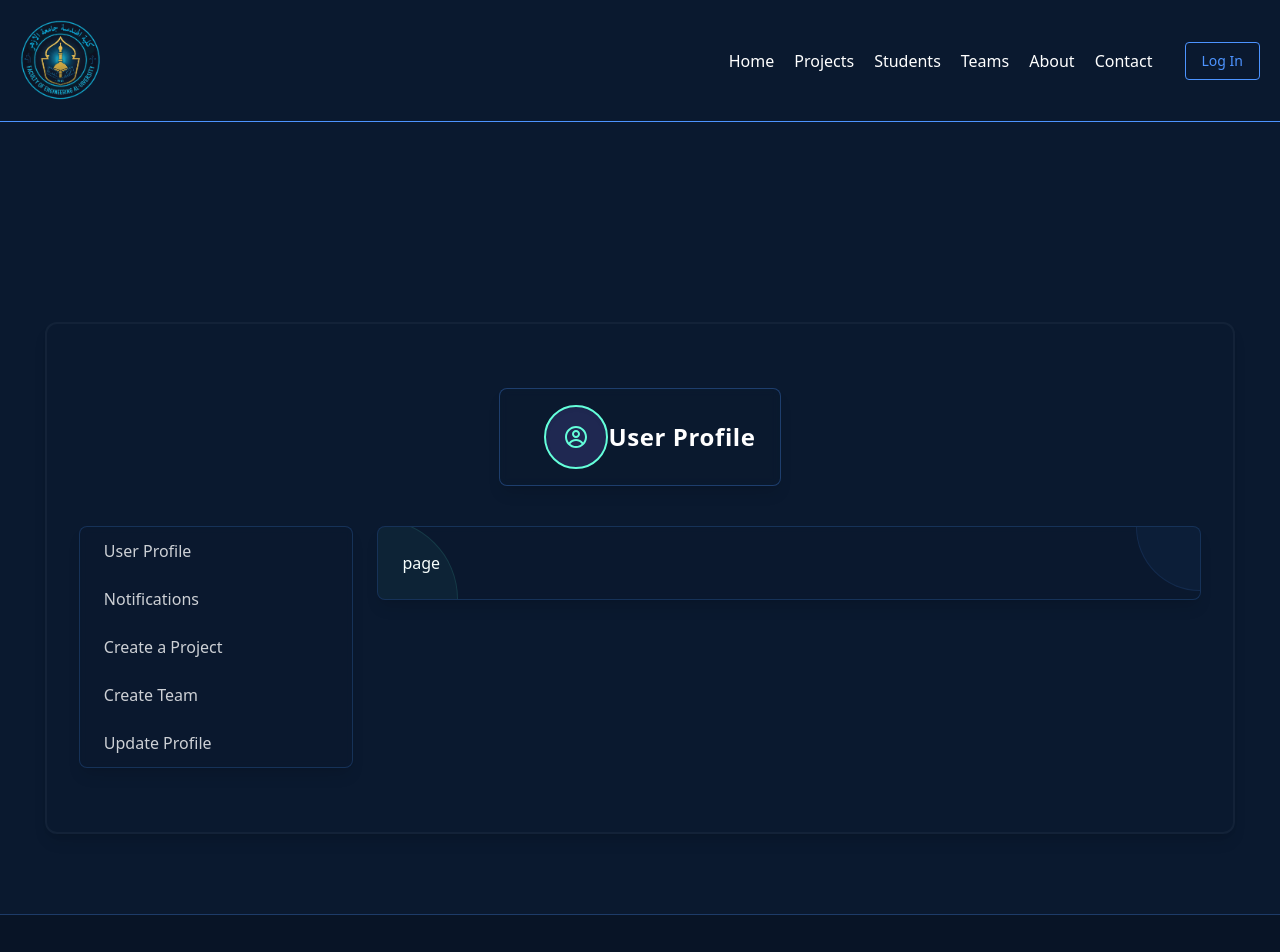
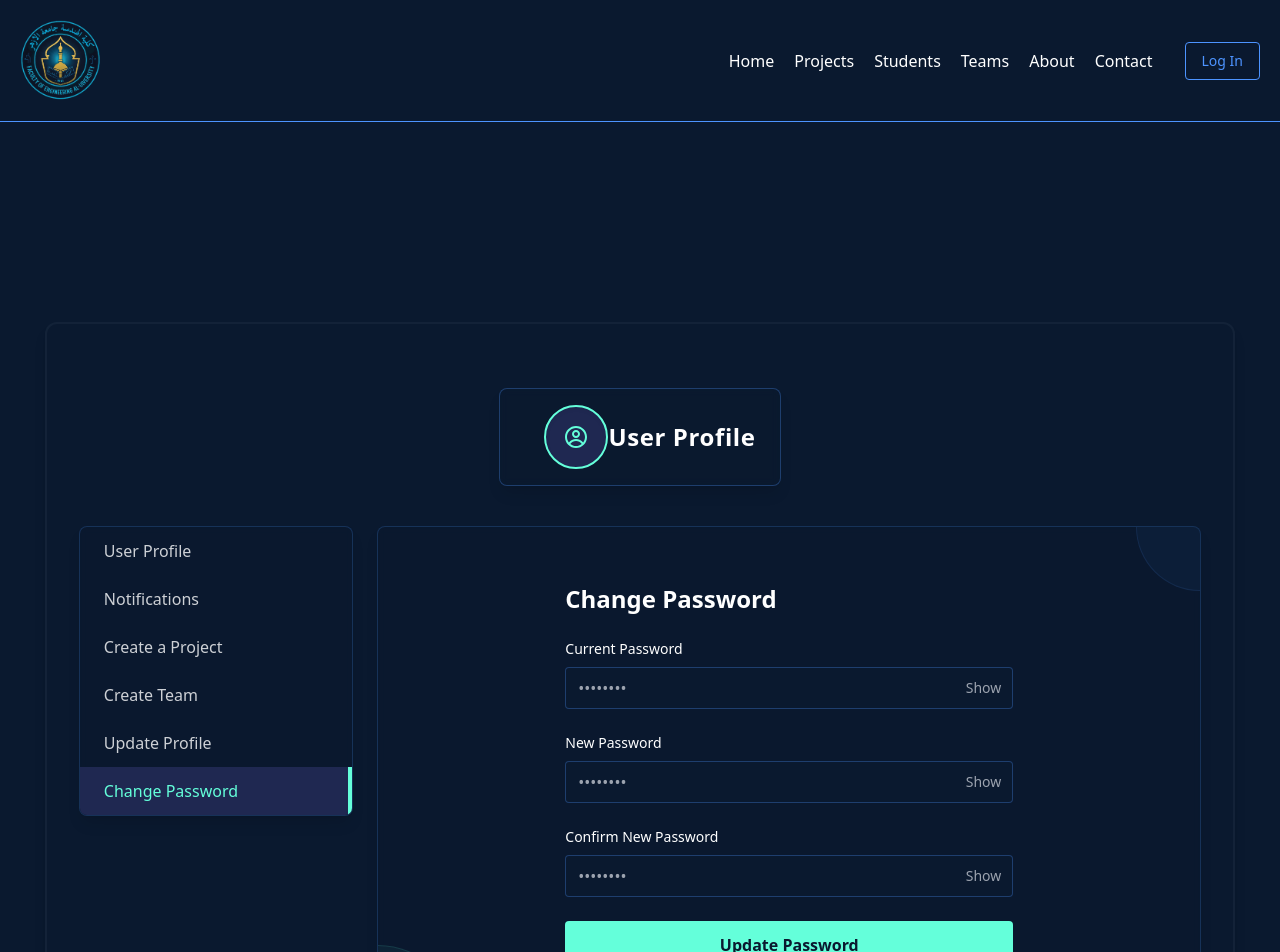
Before and after one commit to abdelrahman-ahmed-nassar/Electronics-projects-showcase, a Next.js app: page /profile/changePassword in a window 1280 px wide. Shown: the top 952 px of the page. Built offline with nearby package versions, Linux system fonts and the light colour scheme; no server answers.

Commit message:
add the change password

```diff
--- a/app/_components/layout/SecondaryNav.tsx
+++ b/app/_components/layout/SecondaryNav.tsx
@@ -30,6 +30,11 @@ const NavLinks = [
     id: "update-profile",
     href: "/profile/settings",
     label: "Update Profile",
+  },
+  {
+    id: "change-password",
+    href: "/profile/changePassword",
+    label: "Change Password",
   },
 ];
 
--- a/app/profile/changePassword/page.tsx
+++ b/app/profile/changePassword/page.tsx
@@ -1,9 +1,239 @@
-import React from 'react'
+"use client";
 
-const page = () => {
+import React, { useState } from "react";
+import { createClient } from "@/utils/supabase/client";
+import { toast } from "react-toastify";
+import { translateSupabaseErrors } from "@/app/_lib/helpers/translateSupabaseErrors";
+
+const ChangePasswordPage = () => {
+  const [currentPassword, setCurrentPassword] = useState("");
+  const [newPassword, setNewPassword] = useState("");
+  const [confirmPassword, setConfirmPassword] = useState("");
+  const [isLoading, setIsLoading] = useState(false);
+  const [showCurrentPassword, setShowCurrentPassword] = useState(false);
+  const [showNewPassword, setShowNewPassword] = useState(false);
+  const [showConfirmPassword, setShowConfirmPassword] = useState(false);
+  const [errors, setErrors] = useState<{
+    currentPassword?: string;
+    newPassword?: string;
+    confirmPassword?: string;
+  }>({});
+
+  const validateForm = () => {
+    const newErrors = {} as typeof errors;
+    let isValid = true;
+
+    if (!currentPassword) {
+      newErrors.currentPassword = "Current password is required";
+      isValid = false;
+    }
+
+    if (!newPassword) {
+      newErrors.newPassword = "New password is required";
+      isValid = false;
+    } else if (newPassword.length < 8) {
+      newErrors.newPassword = "Password must be at least 8 characters";
+      isValid = false;
+    }
+
+    if (!confirmPassword) {
+      newErrors.confirmPassword = "Please confirm your password";
+      isValid = false;
+    } else if (newPassword !== confirmPassword) {
+      newErrors.confirmPassword = "Passwords do not match";
+      isValid = false;
+    }
+
+    setErrors(newErrors);
+    return isValid;
+  };
+
+  const handleSubmit = async (e: React.FormEvent) => {
+    e.preventDefault();
+
+    if (!validateForm()) {
+      return;
+    }
+
+    setIsLoading(true);
+
+    try {
+      const supabase = createClient();
+
+      // First verify the current password by attempting to sign in
+      const { error: signInError } = await supabase.auth.signInWithPassword({
+        email: (await supabase.auth.getUser()).data.user?.email || "",
+        password: currentPassword,
+      });
+
+      if (signInError) {
+        setErrors({
+          currentPassword: "Current password is incorrect",
+        });
+        toast.error("Current password is incorrect");
+        setIsLoading(false);
+        return;
+      }
+
+      // Update the password
+      const { error } = await supabase.auth.updateUser({
+        password: newPassword,
+      });
+
+      if (error) {
+        toast.error(
+          translateSupabaseErrors(error.message) || "Failed to update password"
+        );
+        console.error("Password update error:", error);
+        setIsLoading(false);
+        return;
+      }
+
+      // Success
+      toast.success("Password updated successfully");
+      setCurrentPassword("");
+      setNewPassword("");
+      setConfirmPassword("");
+      setErrors({});
+    } catch (error) {
+      console.error("Error changing password:", error);
+      toast.error("An unexpected error occurred");
+    } finally {
+      setIsLoading(false);
+    }
+  };
+
   return (
-    <div>page</div>
-  )
-}
+    <div className="max-w-md mx-auto py-8">
+      <h1 className="text-2xl font-bold mb-6 text-white">Change Password</h1>
 
-export default page
+      <form onSubmit={handleSubmit} className="space-y-6">
+        {/* Current Password Field */}
+        <div>
+          <div className="flex justify-between mb-2">
+            <label
+              htmlFor="currentPassword"
+              className="block text-sm font-medium text-white"
+            >
+              Current Password
+            </label>
+          </div>
+          <div className="relative">
+            <input
+              id="currentPassword"
+              name="currentPassword"
+              type={showCurrentPassword ? "text" : "password"}
+              value={currentPassword}
+              onChange={(e) => setCurrentPassword(e.target.value)}
+              className={`w-full px-3 py-2 bg-navy border rounded focus:outline-none focus:ring-2 focus:ring-mint-green focus:border-transparent ${
+                errors.currentPassword
+                  ? "border-red-500"
+                  : "border-electric-blue/30"
+              }`}
+              placeholder="••••••••"
+            />
+            <button
+              type="button"
+              className="absolute inset-y-0 right-0 pr-3 flex items-center text-sm text-gray-400"
+              onClick={() => setShowCurrentPassword(!showCurrentPassword)}
+            >
+              {showCurrentPassword ? "Hide" : "Show"}
+            </button>
+          </div>
+          {errors.currentPassword && (
+            <p className="mt-1 text-sm text-red-500">
+              {errors.currentPassword}
+            </p>
+          )}
+        </div>
+
+        {/* New Password Field */}
+        <div>
+          <div className="flex justify-between mb-2">
+            <label
+              htmlFor="newPassword"
+              className="block text-sm font-medium text-white"
+            >
+              New Password
+            </label>
+          </div>
+          <div className="relative">
+            <input
+              id="newPassword"
+              name="newPassword"
+              type={showNewPassword ? "text" : "password"}
+              value={newPassword}
+              onChange={(e) => setNewPassword(e.target.value)}
+              className={`w-full px-3 py-2 bg-navy border rounded focus:outline-none focus:ring-2 focus:ring-mint-green focus:border-transparent ${
+                errors.newPassword
+                  ? "border-red-500"
+                  : "border-electric-blue/30"
+              }`}
+              placeholder="••••••••"
+            />
+            <button
+              type="button"
+              className="absolute inset-y-0 right-0 pr-3 flex items-center text-sm text-gray-400"
+              onClick={() => setShowNewPassword(!showNewPassword)}
+            >
+              {showNewPassword ? "Hide" : "Show"}
+            </button>
+          </div>
+          {errors.newPassword && (
+            <p className="mt-1 text-sm text-red-500">{errors.newPassword}</p>
+          )}
+        </div>
+
+        {/* Confirm Password Field */}
+        <div>
+          <div className="flex justify-between mb-2">
+            <label
+              htmlFor="confirmPassword"
+              className="block text-sm font-medium text-white"
+            >
+              Confirm New Password
+            </label>
+          </div>
+          <div className="relative">
+            <input
+              id="confirmPassword"
+              name="confirmPassword"
+              type={showConfirmPassword ? "text" : "password"}
+              value={confirmPassword}
+              onChange={(e) => setConfirmPassword(e.target.value)}
+              className={`w-full px-3 py-2 bg-navy border rounded focus:outline-none focus:ring-2 focus:ring-mint-green focus:border-transparent ${
+                errors.confirmPassword
+                  ? "border-red-500"
+                  : "border-electric-blue/30"
+              }`}
+              placeholder="••••••••"
+            />
+            <button
+              type="button"
+              className="absolute inset-y-0 right-0 pr-3 flex items-center text-sm text-gray-400"
+              onClick={() => setShowConfirmPassword(!showConfirmPassword)}
+            >
+              {showConfirmPassword ? "Hide" : "Show"}
+            </button>
+          </div>
+          {errors.confirmPassword && (
+            <p className="mt-1 text-sm text-red-500">
+              {errors.confirmPassword}
+            </p>
+          )}
+        </div>
+
+        {/* Submit Button */}
+        <button
+          type="submit"
+          disabled={isLoading}
+          className="w-full py-3 px-6 bg-mint-green text-navy border-none rounded font-bold cursor-pointer transition-all hover:bg-electric-blue hover:text-white hover:-translate-y-0.5 hover:shadow-lg disabled:opacity-70 disabled:cursor-not-allowed disabled:hover:transform-none"
+        >
+          {isLoading ? "Updating..." : "Update Password"}
+        </button>
+      </form>
+    </div>
+  );
+};
+
+export default ChangePasswordPage;
```
